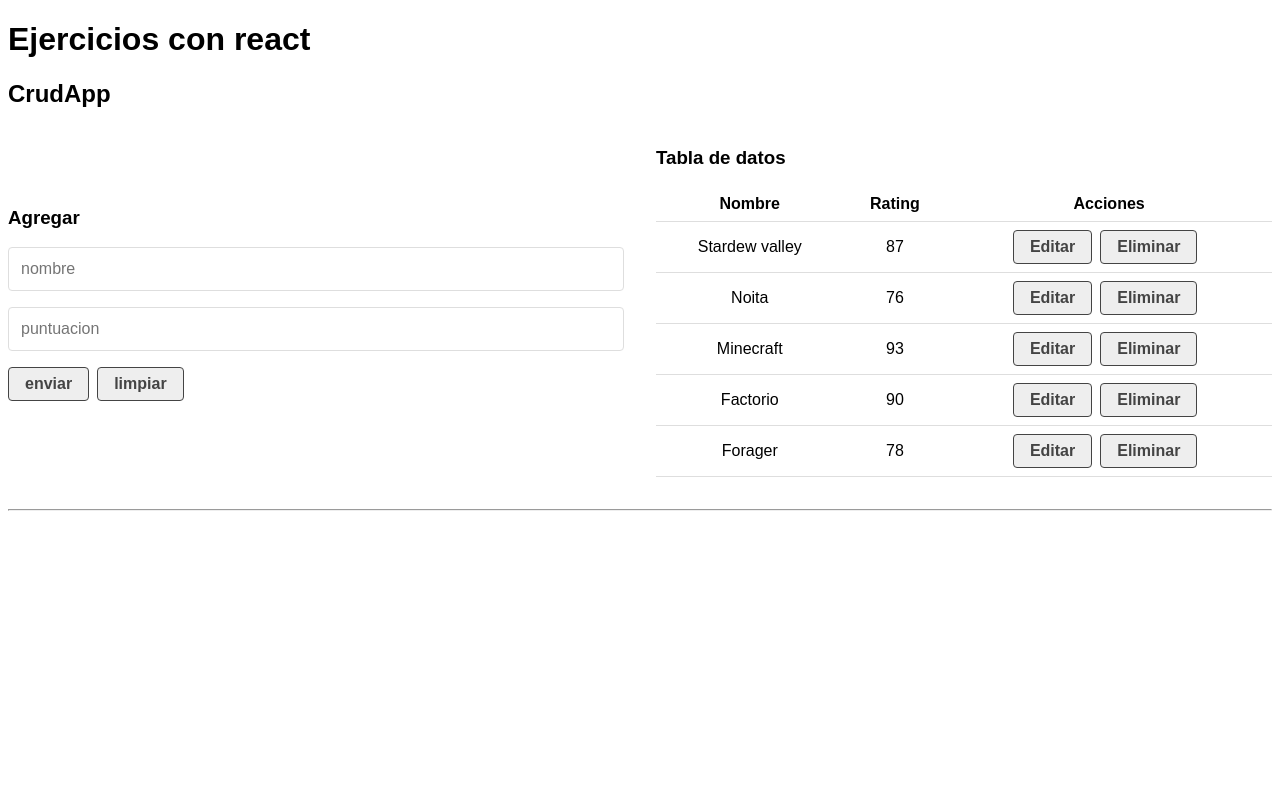
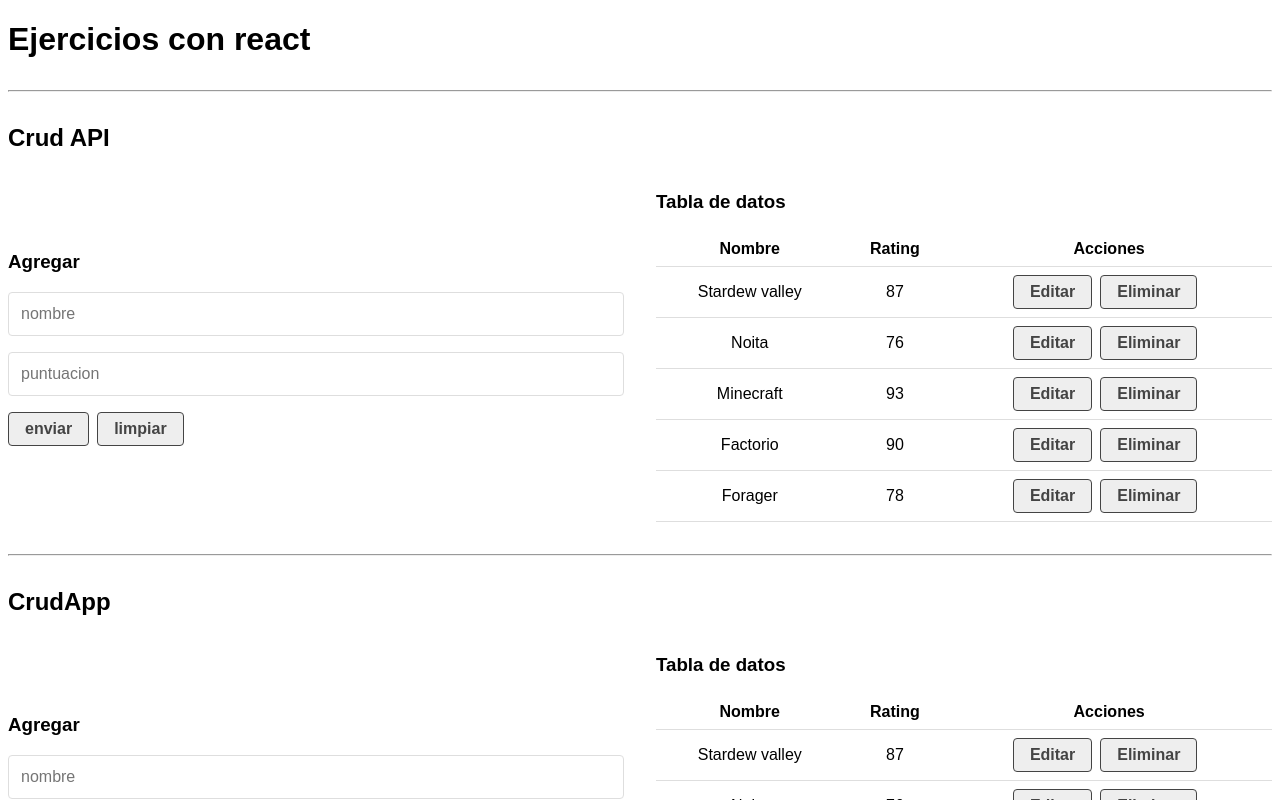
Before and after one commit to GuntaXD/ejercicios-react, a React (Create React App) app: page / in a window 1280 px wide. Shown: the top 800 px of the page. Built offline with nearby package versions, Linux system fonts and the light colour scheme; data requests are answered from the project's data file.

Commit message:
crud api-fake con json server

```diff
--- a/package.json
+++ b/package.json
@@ -15,7 +15,8 @@
     "start": "react-scripts start",
     "build": "react-scripts build",
     "test": "react-scripts test",
-    "eject": "react-scripts eject"
+    "eject": "react-scripts eject",
+    "fake-api": "json-server --watch src/api/db.json --port 5000"
   },
   "eslintConfig": {
     "extends": [
--- a/src/App.js
+++ b/src/App.js
@@ -1,11 +1,15 @@
 import { getSelectionRange } from '@testing-library/user-event/dist/utils';
 import React from 'react';
+import CrudApi from './components/CrudApi';
 import CrudApp from './components/CrudApp';
 
 function App() {
   return (
     <>
       <h1>Ejercicios con react</h1>
+      <hr/>
+      <CrudApi/>
+      <hr/>
       <CrudApp/>
       <hr/>
     </>
--- /dev/null
+++ b/src/api/db.json
@@ -0,0 +1,29 @@
+{
+  "juegos": [
+    {
+      "id": 1,
+      "name": "Stardew valley",
+      "rating": "87"
+    },
+    {
+      "id": 2,
+      "name": "Noita",
+      "rating": "76"
+    },
+    {
+      "id": 3,
+      "name": "Minecraft",
+      "rating": "93"
+    },
+    {
+      "id": 4,
+      "name": "Factorio",
+      "rating": "90"
+    },
+    {
+      "id": 5,
+      "name": "Forager",
+      "rating": "78"
+    }
+  ]
+}
--- /dev/null
+++ b/src/components/CrudApi.js
@@ -0,0 +1,132 @@
+import React, { useState , useEffect } from 'react';
+import { helpHttp } from '../helpers/helpHttp';
+import { CrudForm } from './CrudForm';
+import { CrudTable } from './CrudTable';
+import { Loader } from './Loader';
+import { Message } from './Message';
+
+const CrudApi = () => {
+    const [db, setDb] = useState(null);
+    const [dataToEdit, setDataToEdit] = useState(null);
+    const [error, setError] = useState(null);
+    const [loading, setLoading] = useState(false);
+
+    let api = helpHttp();
+    let url = "http://localhost:5000/juegos";
+
+    useEffect(() => {
+      setLoading(true);
+      helpHttp()
+        .get(url)
+        .then((res) => {
+          if (!res.err) {
+            setDb(res);
+            setError(null);
+          } else {
+            setDb(null);
+            setError(res);
+          }
+
+          setLoading(false);
+        });
+    }, [url]);
+
+
+    const createData = ( data ) => {
+        data.id = Date.now();
+
+        let options = {
+            body:data,
+            headers: {"content-type":"application/json"},
+        };
+
+        api.post( url , options )
+        .then( res => {
+            console.log(res)
+            if(!res.err){
+                setDb([...db , res ]);
+            }else{
+                setError(res);
+            }
+        });
+
+    }
+
+    const updateData = ( data ) => {
+        let endPoint = `${url}/${data.id}`;
+
+        console.log(endPoint);
+
+        let options = {
+            body:data,
+            headers: {"content-type":"application/json"},
+        };
+
+        api.put( endPoint , options )
+        .then( res => {
+            console.log(res)
+            if(!res.err){
+                let newData = db.map(el => el.id === data.id ? data : el );
+                setDb( newData );
+            }else{
+                setError(res);
+            }
+        });
+    }
+
+    const deleteData = ( id ) => {
+
+        let isDelete = window.confirm(
+          `Estas seguro de borrar el registro: ${
+            db.find((el) => el.id === id).name
+          }`
+        );
+
+        if( isDelete ){
+
+            let endPoint = `${url}/${id}`;
+
+            let options = {
+                headers: {"content-type":"application/json"},
+            };
+
+            api.del( endPoint , options )
+            .then( res => {
+                console.log(res)
+                if(!res.err){
+                    let newData = db.filter( el => el.id !== id );
+                    setDb(newData);
+                }else{
+                    setError(res);
+                }
+            });
+
+        }else{
+            return;
+        }
+
+    }
+
+  return (
+    <div>
+      <h2>Crud API</h2>
+      <article className="grid-1-2">
+        <CrudForm
+          createData={createData}
+          updateData={updateData}
+          dataToEdit={dataToEdit}
+          setDataToEdit={setDataToEdit}
+        />
+        {loading && <Loader />}
+        {error && <Message msg={`Error ${error.status}: ${error.statusText}`} bgColor="#dc3545"/>}
+        {db && <CrudTable
+          data={db}
+          setDataToEdit={setDataToEdit}
+          deleteData={deleteData}
+        />}
+      </article>
+    </div>
+  );
+}
+
+export default CrudApi
--- a/src/components/CrudTable.js
+++ b/src/components/CrudTable.js
@@ -14,11 +14,7 @@ export const CrudTable = ({data , setDataToEdit , deleteData}) => {
           </tr>
         </thead>
         <tbody>
-          {data.length === 0 ? (
-            <tr>
-              <td colSpan="3">Sin datos</td>
-            </tr>
-          ) : (
+          {data.length > 0 ? (
             data.map((el) => (
               <CrudTableRow
                 key={el.id}
@@ -27,6 +23,10 @@ export const CrudTable = ({data , setDataToEdit , deleteData}) => {
                 deleteData={deleteData}
               />
             ))
+          ) : (
+            <tr>
+              <td colSpan="3">Sin datos</td>
+            </tr>
           )}
         </tbody>
       </table>
--- /dev/null
+++ b/src/components/Loader.css
@@ -0,0 +1,24 @@
+.lds-dual-ring {
+    display: inline-block;
+    width: 80px;
+    height: 80px;
+  }
+  .lds-dual-ring:after {
+    content: " ";
+    display: block;
+    width: 64px;
+    height: 64px;
+    margin: 8px;
+    border-radius: 50%;
+    border: 6px solid #000;
+    border-color: #000 transparent #000 transparent;
+    animation: lds-dual-ring 1.2s linear infinite;
+  }
+  @keyframes lds-dual-ring {
+    0% {
+      transform: rotate(0deg);
+    }
+    100% {
+      transform: rotate(360deg);
+    }
+  }
--- /dev/null
+++ b/src/components/Loader.js
@@ -0,0 +1,8 @@
+import React from 'react';
+import "./Loader.css";
+
+export const Loader = () => {
+  return (
+    <div className="lds-dual-ring"></div>
+  )
+}
--- /dev/null
+++ b/src/components/Message.js
@@ -0,0 +1,17 @@
+import React from 'react'
+
+export const Message = ({msg , bgColor }) => {
+    let style = {
+        padding: "1rem",
+        marginBottom: "1rem",
+        textAlign: "center",
+        color: "#fff",
+        fontWeight: "bold",
+        backgroundColor: bgColor,
+    }
+  return (
+    <div style={style}>
+        <p>{msg}</p>
+    </div>
+  )
+}
--- /dev/null
+++ b/src/helpers/helpHttp.js
@@ -0,0 +1,53 @@
+export const helpHttp = () => {
+  const customFetch = (endPoint, options) => {
+    const defaultHeader = {
+      accept: "aplication/json",
+    };
+
+    const controller = new AbortController();
+    options.signal = controller.signal;
+
+    options.method = options.method || "GET";
+    options.headers = options.headers
+      ? { ...defaultHeader, ...options.headers }
+      : defaultHeader;
+
+    options.body = JSON.stringify(options.body) || false;
+    if( !options.body ) delete options.body;
+
+    //console.log(options);
+    setTimeout( ()=> controller.abort(),3000);
+
+    return fetch( endPoint , options )
+    .then( (res) => res.ok ? res.json(): Promise.reject({
+        err:true,
+        status: res.status || "00",
+        statusText: res.statusText || "Ocurrio un error",
+    }))
+    .catch((err)=>err);
+  };
+
+  const get = ( url , options={} ) => customFetch(url , options);
+
+  const post = ( url , options={} ) => {
+      options.method = "POST";
+      return customFetch(url,options);
+  };
+
+  const put = ( url , options={} ) => {
+      options.method = "PUT";
+      return customFetch(url,options);
+  };
+
+  const del = ( url , options={} ) => {
+      options.method = "DELETE";
+      return customFetch(url,options);
+  };
+
+  return {
+    get,
+    post,
+    put,
+    del,
+  };
+};
```
